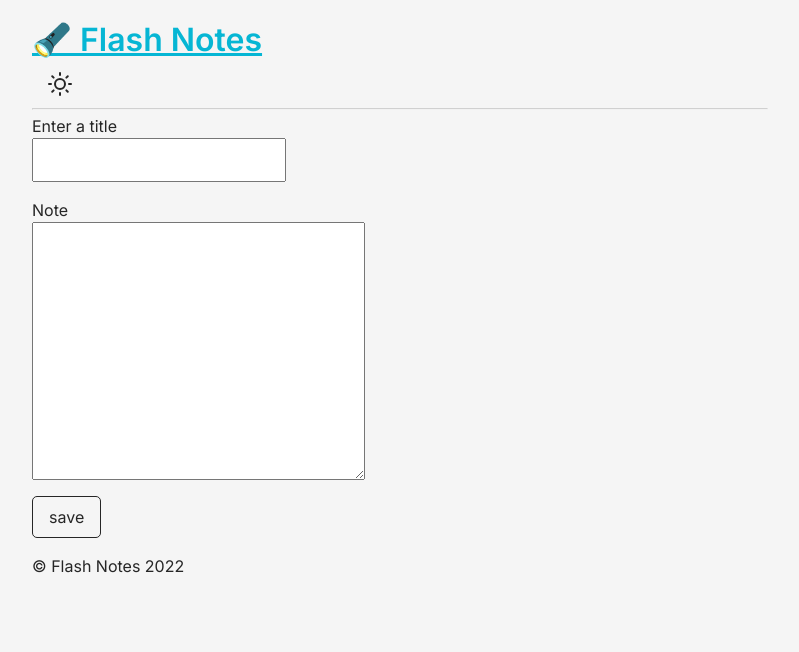
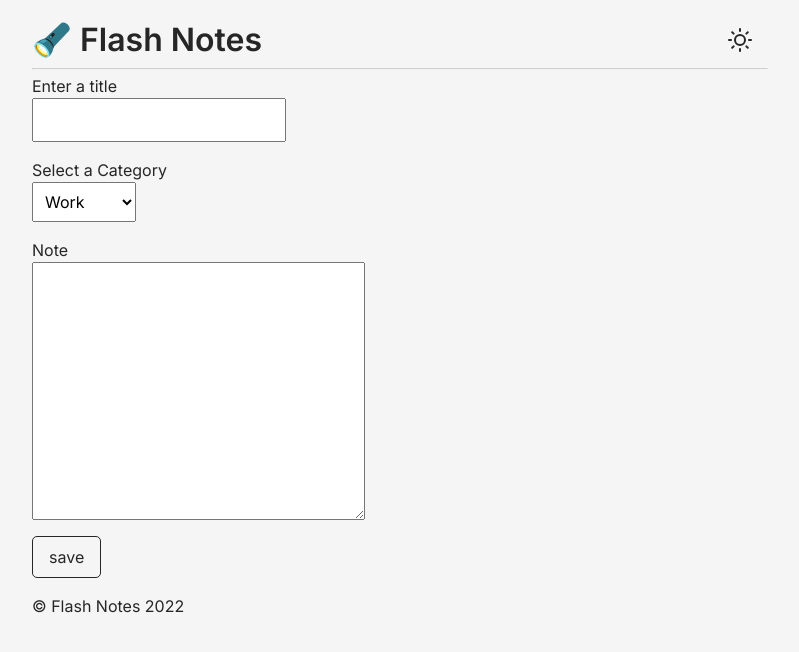
Before and after one commit to Gladson-Samuel-S/React-Recap, a React (Create React App) app: page /create in a window 1280 px wide. Shown: the top 652 px of the page, without its empty margins (240-1039 px from the left). Built offline with nearby package versions, Linux system fonts and the light colour scheme.

Commit message:
Create Note Complete

```diff
--- a/src/components/CreateNote.jsx
+++ b/src/components/CreateNote.jsx
@@ -1,11 +1,51 @@
+import { useRef } from "react";
+import { useNavigate } from "react-router-dom";
+
+const URL = "http://localhost:3004/notes";
+
 const CreateNote = () => {
+  const titleRef = useRef();
+  const categoryRef = useRef();
+  const contentRef = useRef();
+  const navigate = useNavigate();
+
+  const postData = async (newNote) => {
+    const res = await fetch(URL, {
+      method: "POST",
+      headers: {
+        "Content-Type": "application/JSON",
+      },
+      body: JSON.stringify(newNote),
+    });
+
+    return res;
+  };
+
+  const handleSubmit = (e) => {
+    e.preventDefault();
+
+    const newNote = {
+      title: titleRef.current.value,
+      content: contentRef.current.value,
+      category: categoryRef.current.value,
+    };
+
+    postData(newNote).then(() => navigate("/"));
+  };
+
   return (
-    <form method="post">
+    <form method="post" onSubmit={handleSubmit}>
       <label htmlFor="title">Enter a title</label>
-      <input id="title" type="text" />
+      <input id="title" type="text" ref={titleRef} />
+
+      <label htmlFor="category">Select a Category</label>
+      <select id="category" ref={categoryRef}>
+        <option value="Work">Work</option>
+        <option value="Personal">Personal</option>
+      </select>
 
       <label htmlFor="content">Note</label>
-      <textarea id="content" cols="30" rows="10"></textarea>
+      <textarea id="content" cols="30" rows="10" ref={contentRef}></textarea>
 
       <input className="btn saveBtn" type="submit" value="save" />
     </form>
--- a/src/components/Dashboard.jsx
+++ b/src/components/Dashboard.jsx
@@ -20,8 +20,6 @@ const Dashboard = () => {
       .catch((err) => setError(err.message));
   }, []);
 
-  console.log(notes);
-
   return (
     <>
       <div className="banner">
@@ -32,9 +30,6 @@ const Dashboard = () => {
       </div>
 
       <AllNotes notes={notes} error={error} />
-      {/* {notes.map((note, index) => (
-        <p key={index}>{note.title}</p>
-      ))} */}
     </>
   );
 };
--- a/src/data/db.json
+++ b/src/data/db.json
@@ -1,14 +1,28 @@
 {
   "notes": [
     {
+      "id": 1,
       "title": "Quick Notes",
       "content": "Ea quo hic exercitationem debitis eligendi doloribus doloremque tempora. Et eveniet dicta voluptatem laudantium odit. Iusto pariatur quae vel quae ut. Ut sunt iure odit quisquam assumenda quam. Et fugiat nulla ad.",
       "category": "personal"
     },
     {
+      "id": 2,
       "title": "work Notes",
       "content": "ligendi doloribus doloremque tempora. Et eveniet dicta voluptatem laudantium odit. Iusto pariatur quae vel quae ut. Ut sunt iure odit quisquam assumenda quam. Et fugiat nulla ad.",
       "category": "personal"
+    },
+    {
+      "title": "React",
+      "content": "In publishing and graphic design, Lorem ipsum is a placeholder text commonly used to demonstrate the visual form of a document or a typeface without relying on meaningful content. Lorem ipsum may be used as a placeholder before final copy",
+      "category": "Work",
+      "id": 3
+    },
+    {
+      "title": "Test Note",
+      "content": "Lorem ipsum is a placeholder text commonly used to demonstrate the visual form of a document or a typeface without relying on meaningful content. Lorem ipsum may be used as a placeholder before",
+      "category": "Work",
+      "id": 4
     }
   ]
 }
--- a/src/style/app.css
+++ b/src/style/app.css
@@ -23,7 +23,6 @@ body {
 .btn:focus {
   outline: 1px solid var(--color);
 }
-h
 
 /* Header */
 header {
@@ -34,6 +33,11 @@ header {
 
 header .btn {
   background-color: transparent;
+}
+
+header a {
+  color: var(--color);
+  text-decoration: none;
 }
 
 /* Dashboard */
@@ -75,7 +79,8 @@ textarea {
 }
 
 input,
-textarea {
+textarea,
+select {
   padding: 8px;
   margin-bottom: 1rem;
 }
```
Lines whose indentation alone changed are shown as unchanged.
